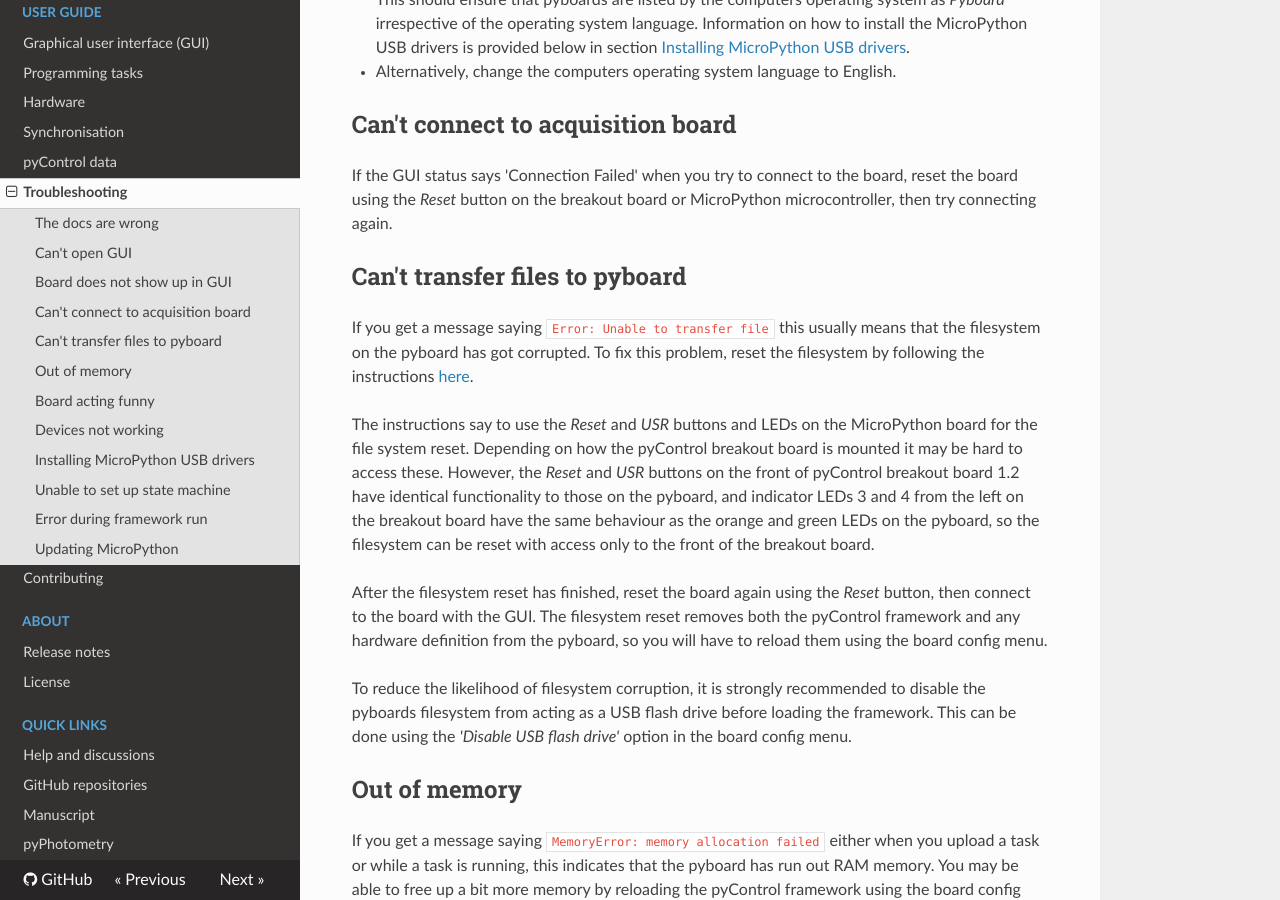
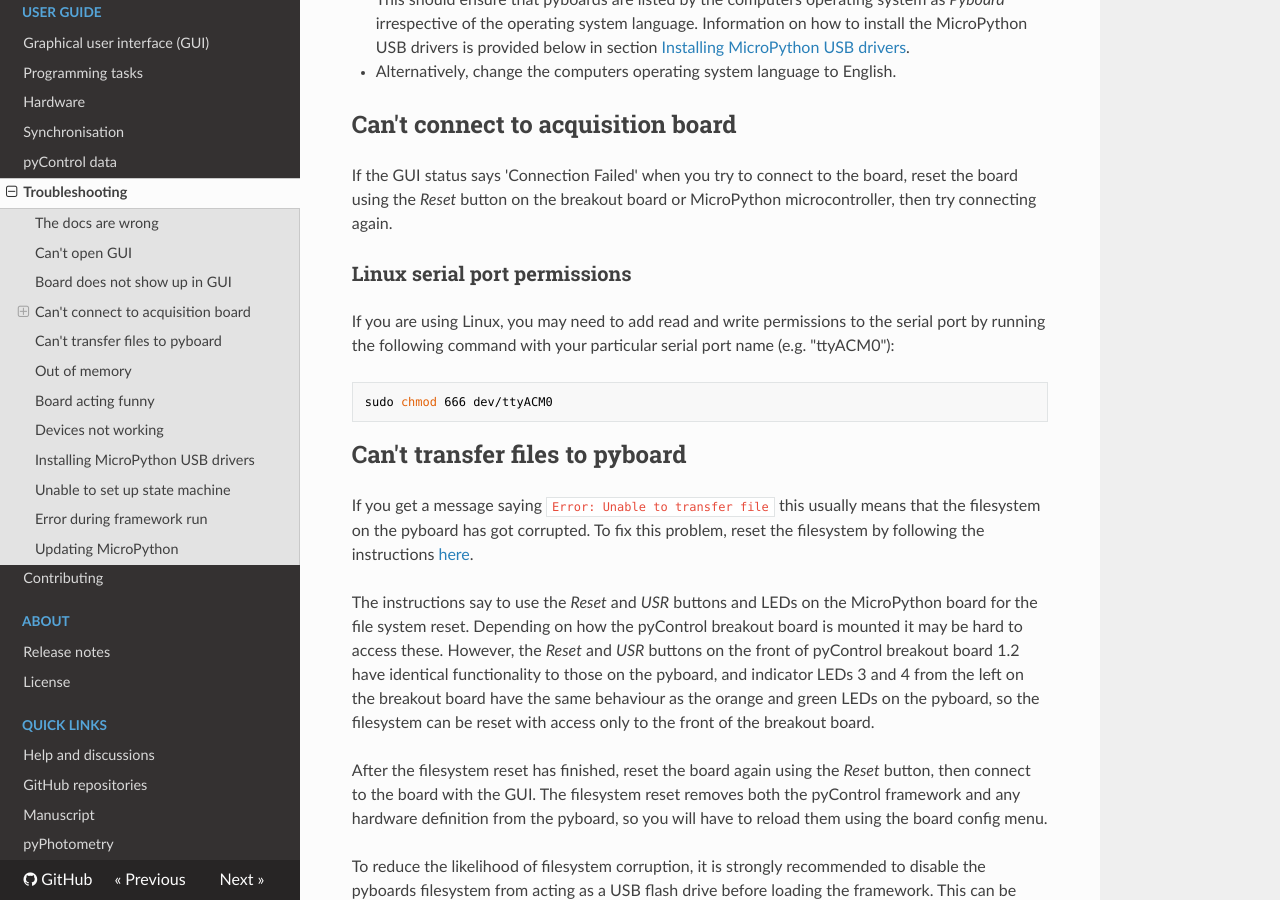
Before and after one commit to pyControl/docs, an MkDocs documentation site: the page built from docs/user-guide/troubleshooting.md, in a window 1280 px wide and 900 px high, scrolled down 1212 px. Built offline with MkDocs 1.6.1, drawn with Linux system fonts in a browser that asks for light colours; nearby versions of some CDN libraries.

Commit message:
added  troubleshooting note for Linux users connecting to serial ports

````diff
--- a/docs/user-guide/troubleshooting.md
+++ b/docs/user-guide/troubleshooting.md
@@ -29,6 +29,12 @@
 ## Can't connect to acquisition board
 
 If the GUI status says 'Connection Failed' when you try to connect to the board, reset the board using the *Reset* button on the breakout board or MicroPython microcontroller, then try connecting again.
+
+### Linux serial port permissions
+If you are using Linux, you may need to add read and write permissions to the serial port by running the following command with your particular serial port name (e.g. "ttyACM0"):
+```
+sudo chmod 666 dev/ttyACM0
+```
 
 ## Can't transfer files to pyboard
 
````
Also changed, not shown: docs/index.md (+2 -1 lines).
